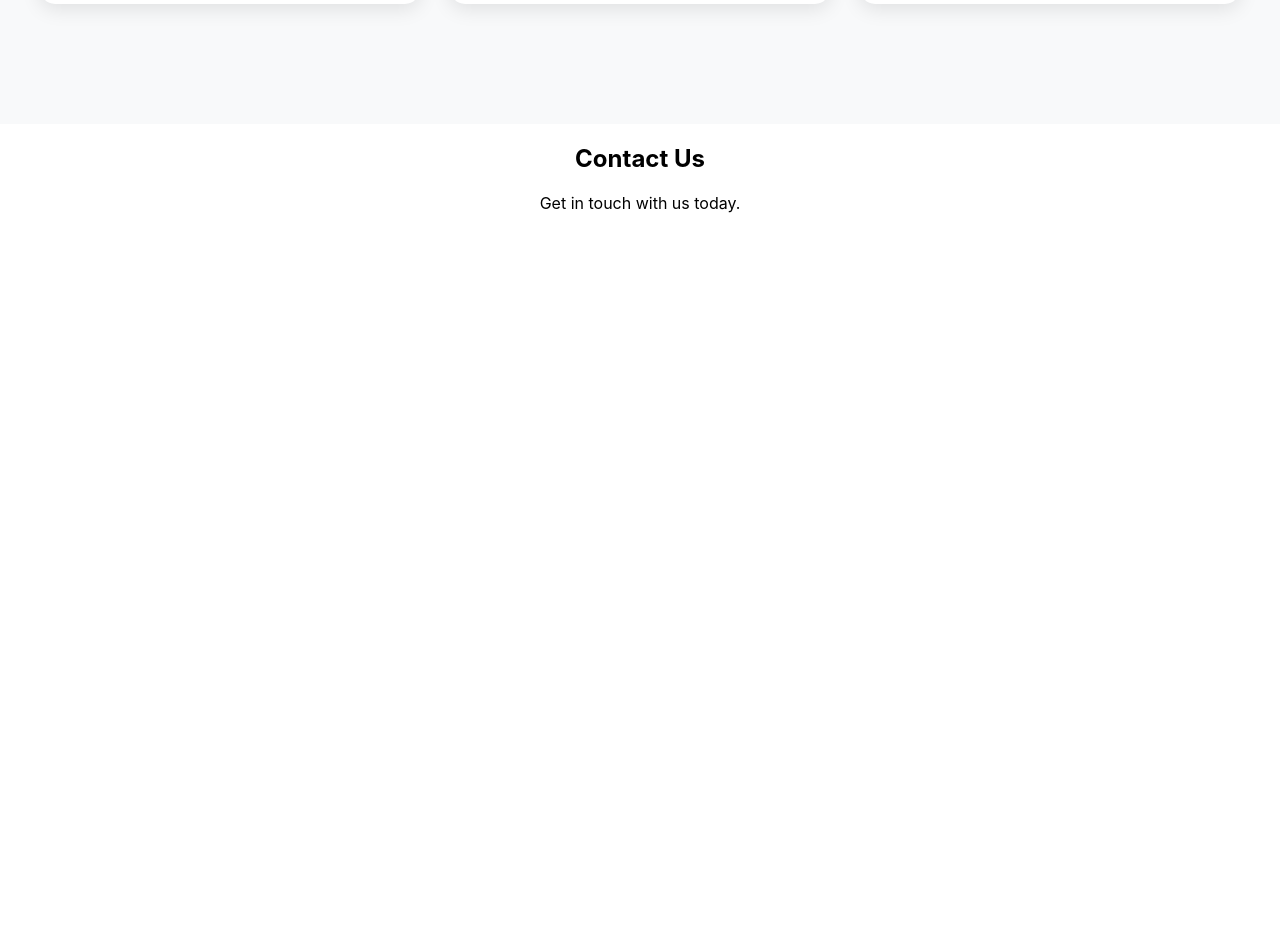
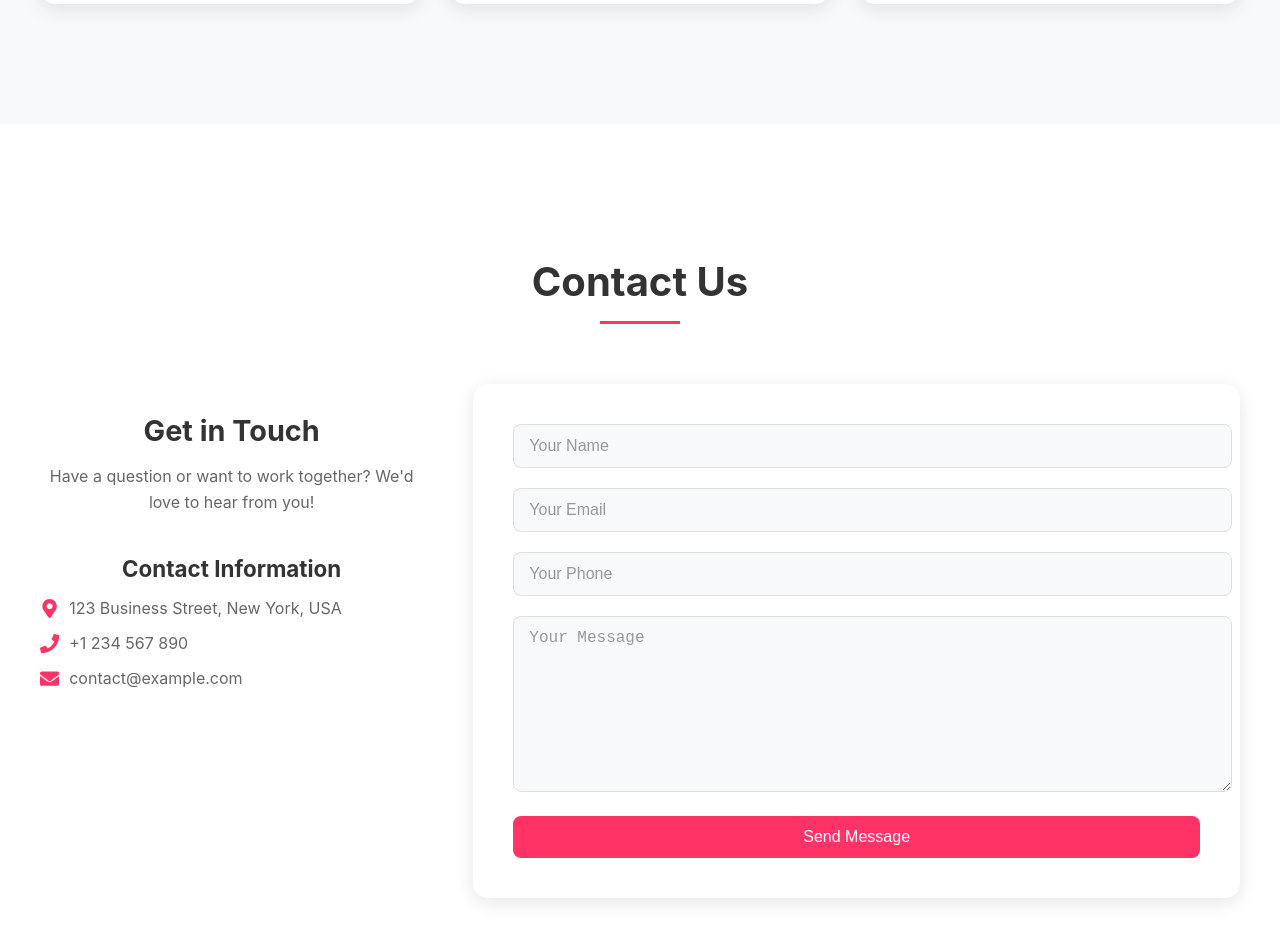
Before and after one commit to YoussefGad97/Fokir2, a React (Create React App) app: page / in a window 1280 px wide. Shown: the part 6084-7026 px from the top of the page. Before the commit the page ends 6313 px from the top, so only its background shows below. Built offline with nearby package versions, Linux system fonts and the light colour scheme.

Commit message:
added COntact form and section

```diff
--- a/package.json
+++ b/package.json
@@ -3,6 +3,7 @@
   "version": "0.1.0",
   "private": true,
   "dependencies": {
+    "@emailjs/browser": "^4.4.1",
     "@emotion/react": "^11.14.0",
     "@emotion/styled": "^11.14.0",
     "@mui/icons-material": "^6.4.8",
--- a/src/pages/Home.js
+++ b/src/pages/Home.js
@@ -15,7 +15,7 @@ import client2 from "../assets/images/testimonial/2.jpg";
 import blog1 from "../assets/images/blog/1.jpg";
 import blog2 from "../assets/images/blog/3.jpg";
 import blog3 from "../assets/images/blog/1.jpg";
-
+import emailjs from '@emailjs/browser';
 
 import {
   FaFacebookF,
@@ -32,14 +32,55 @@ import {
   FaFileDownload,
   FaCode,
   FaStar,
-  FaArrowRight
+  FaArrowRight,
+  FaMapMarkerAlt,
+  FaPhone,
+  FaEnvelope
 } from "react-icons/fa";
 
 const Home = () => {
   const [activeFilter, setActiveFilter] = useState("all");
+  const [formData, setFormData] = useState({
+    name: '',
+    email: '',
+    phone: '',
+    message: ''
+  });
+  const [isSubmitting, setIsSubmitting] = useState(false);
+  const [submitStatus, setSubmitStatus] = useState(null);
 
   const handleFilter = (filter) => {
     setActiveFilter(filter);
+  };
+
+  const handleInputChange = (e) => {
+    const { name, value } = e.target;
+    setFormData(prev => ({
+      ...prev,
+      [name]: value
+    }));
+  };
+
+  const handleSubmit = async (e) => {
+    e.preventDefault();
+    setIsSubmitting(true);
+    setSubmitStatus(null);
+
+    try {
+      await emailjs.send(
+        'YOUR_SERVICE_ID', // Replace with your    ID
+        'YOUR_TEMPLATE_ID', // Replace with your EmailJS template ID
+        formData,
+        'YOUR_PUBLIC_KEY' // Replace with your EmailJS public key
+      );
+      setSubmitStatus('success');
+      setFormData({ name: '', email: '', phone: '', message: '' });
+    } catch (error) {
+      setSubmitStatus('error');
+      console.error('Error sending email:', error);
+    } finally {
+      setIsSubmitting(false);
+    }
   };
 
   const portfolioItems = [
@@ -540,10 +581,91 @@ const Home = () => {
         </div>
       </section>
 
-      <section id="contact" className="section">
+      <section id="contact" className="section contact-section">
         <div className="container">
-          <h2>Contact Us</h2>
-          <p>Get in touch with us today.</p>
+          <div className="section-title">
+            <h2>Contact Us</h2>
+            <div className="title-separator"></div>
+          </div>
+          <div className="contact-content">
+            <div className="contact-info">
+              <div className="info-item">
+                <h3>Get in Touch</h3>
+                <p>Have a question or want to work together? We'd love to hear from you!</p>
+              </div>
+              <div className="info-item">
+                <h4>Contact Information</h4>
+                <ul>
+                  <li>
+                    <FaMapMarkerAlt /> 123 Business Street, New York, USA
+                  </li>
+                  <li>
+                    <FaPhone /> +1 234 567 890
+                  </li>
+                  <li>
+                    <FaEnvelope /> contact@example.com
+                  </li>
+                </ul>
+              </div>
+            </div>
+            <form className="contact-form" onSubmit={handleSubmit}>
+              <div className="form-group">
+                <input
+                  type="text"
+                  name="name"
+                  value={formData.name}
+                  onChange={handleInputChange}
+                  placeholder="Your Name"
+                  required
+                />
+              </div>
+              <div className="form-group">
+                <input
+                  type="email"
+                  name="email"
+                  value={formData.email}
+                  onChange={handleInputChange}
+                  placeholder="Your Email"
+                  required
+                />
+              </div>
+              <div className="form-group">
+                <input
+                  type="tel"
+                  name="phone"
+                  value={formData.phone}
+                  onChange={handleInputChange}
+                  placeholder="Your Phone"
+                  required
+                />
+              </div>
+              <div className="form-group">
+                <textarea
+                  name="message"
+                  value={formData.message}
+                  onChange={handleInputChange}
+                  placeholder="Your Message"
+                  required
+                ></textarea>
+              </div>
+              <button
+                type="submit"
+                className={`submit-btn ${isSubmitting ? 'submitting' : ''}`}
+              >
+                {isSubmitting ? 'Sending...' : 'Send Message'}
+              </button>
+              {submitStatus === 'success' && (
+                <div className="success-message">
+                  Message sent successfully!
+                </div>
+              )}
+              {submitStatus === 'error' && (
+                <div className="error-message">
+                  Failed to send message. Please try again.
+                </div>
+              )}
+            </form>
+          </div>
         </div>
       </section>
     </div>
--- a/src/styles/Home.scss
+++ b/src/styles/Home.scss
@@ -1058,3 +1058,196 @@
     }
   }
 }
+
+.contact-section {
+  padding: 100px 0;
+  background-color: #fff;
+
+  .container {
+    max-width: 1200px;
+    margin: 0 auto;
+    padding: 0 20px;
+  }
+
+  .section-title {
+    text-align: center;
+    margin-bottom: 60px;
+
+    h2 {
+      font-size: 2.5rem;
+      color: #333;
+      margin-bottom: 15px;
+    }
+
+    .title-separator {
+      width: 80px;
+      height: 3px;
+      background: #ff3366;
+      margin: 0 auto;
+    }
+  }
+
+  .contact-content {
+    display: grid;
+    grid-template-columns: 1fr 2fr;
+    gap: 50px;
+    align-items: start;
+  }
+
+  .contact-info {
+    .info-item {
+      margin-bottom: 40px;
+
+      h3 {
+        font-size: 1.8rem;
+        color: #333;
+        margin-bottom: 15px;
+      }
+
+      h4 {
+        font-size: 1.4rem;
+        color: #333;
+        margin-bottom: 15px;
+      }
+
+      p {
+        font-size: 1rem;
+        line-height: 1.6;
+        color: #666;
+      }
+
+      ul {
+        list-style: none;
+        padding: 0;
+
+        li {
+          display: flex;
+          align-items: center;
+          gap: 10px;
+          margin-bottom: 15px;
+          font-size: 1rem;
+          color: #666;
+
+          svg {
+            color: #ff3366;
+            font-size: 1.2rem;
+          }
+        }
+      }
+    }
+  }
+
+  .contact-form {
+    background: #fff;
+    padding: 40px;
+    border-radius: 15px;
+    box-shadow: 0 5px 20px rgba(0, 0, 0, 0.1);
+
+    .form-group {
+      margin-bottom: 20px;
+
+      input,
+      textarea {
+        width: 100%;
+        padding: 12px 15px;
+        border: 1px solid #ddd;
+        border-radius: 8px;
+        font-size: 1rem;
+        transition: all 0.3s ease;
+        background: #f8f9fa;
+
+        &:focus {
+          outline: none;
+          border-color: #ff3366;
+          background: #fff;
+          box-shadow: 0 0 0 3px rgba(255, 51, 102, 0.1);
+        }
+
+        &::placeholder {
+          color: #999;
+        }
+      }
+
+      textarea {
+        min-height: 150px;
+        resize: vertical;
+      }
+    }
+
+    .submit-btn {
+      background: #ff3366;
+      color: #fff;
+      border: none;
+      padding: 12px 30px;
+      border-radius: 8px;
+      font-size: 1rem;
+      font-weight: 500;
+      cursor: pointer;
+      transition: all 0.3s ease;
+      width: 100%;
+
+      &:hover {
+        background: #e62e5c;
+        transform: translateY(-2px);
+      }
+
+      &.submitting {
+        opacity: 0.7;
+        cursor: not-allowed;
+      }
+    }
+
+    .success-message,
+    .error-message {
+      margin-top: 20px;
+      padding: 15px;
+      border-radius: 8px;
+      text-align: center;
+      font-weight: 500;
+    }
+
+    .success-message {
+      background: #d4edda;
+      color: #155724;
+      border: 1px solid #c3e6cb;
+    }
+
+    .error-message {
+      background: #f8d7da;
+      color: #721c24;
+      border: 1px solid #f5c6cb;
+    }
+  }
+}
+
+// Add responsive styles for contact section
+@media (max-width: 992px) {
+  .contact-section {
+    .contact-content {
+      grid-template-columns: 1fr;
+      gap: 40px;
+    }
+
+    .contact-info {
+      text-align: center;
+
+      .info-item ul li {
+        justify-content: center;
+      }
+    }
+  }
+}
+
+@media (max-width: 768px) {
+  .contact-section {
+    padding: 60px 0;
+
+    .section-title h2 {
+      font-size: 2rem;
+    }
+
+    .contact-form {
+      padding: 30px 20px;
+    }
+  }
+}
```
Also changed, not shown: 1 other file (tests, documents, lock files or other folders).
